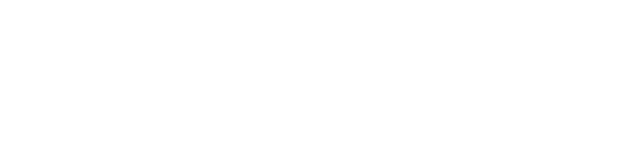
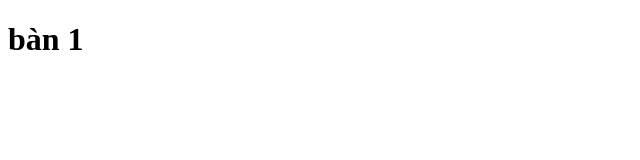
Before and after one commit to tuanbui2405/demo-git2, a plain HTML site: page index.html in a window 1280 px wide. Shown: the whole page, without its empty margins (0-640 px from the left). Drawn offline with Linux system fonts and the light colour scheme.

Commit message:
change body

```diff
--- a/index.html
+++ b/index.html
@@ -7,6 +7,9 @@
     <title>Document</title>
 </head>
 <body>
-
+    <div>
+        <h1>bàn 1
+        </h1>
+    </div>
 </body>
 </html>
```
